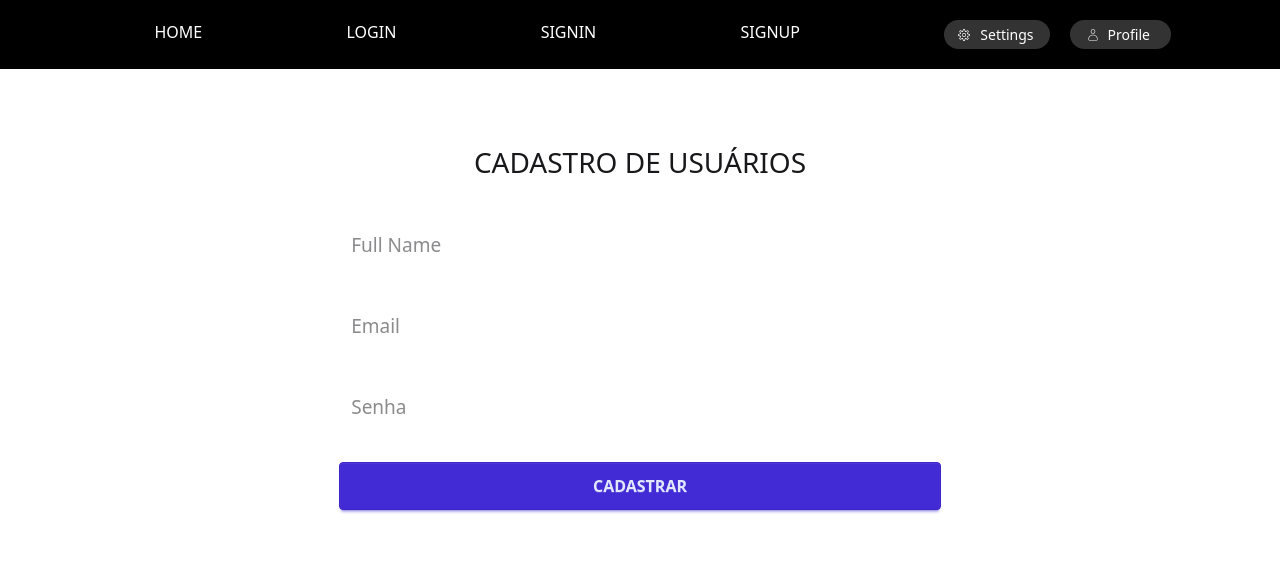
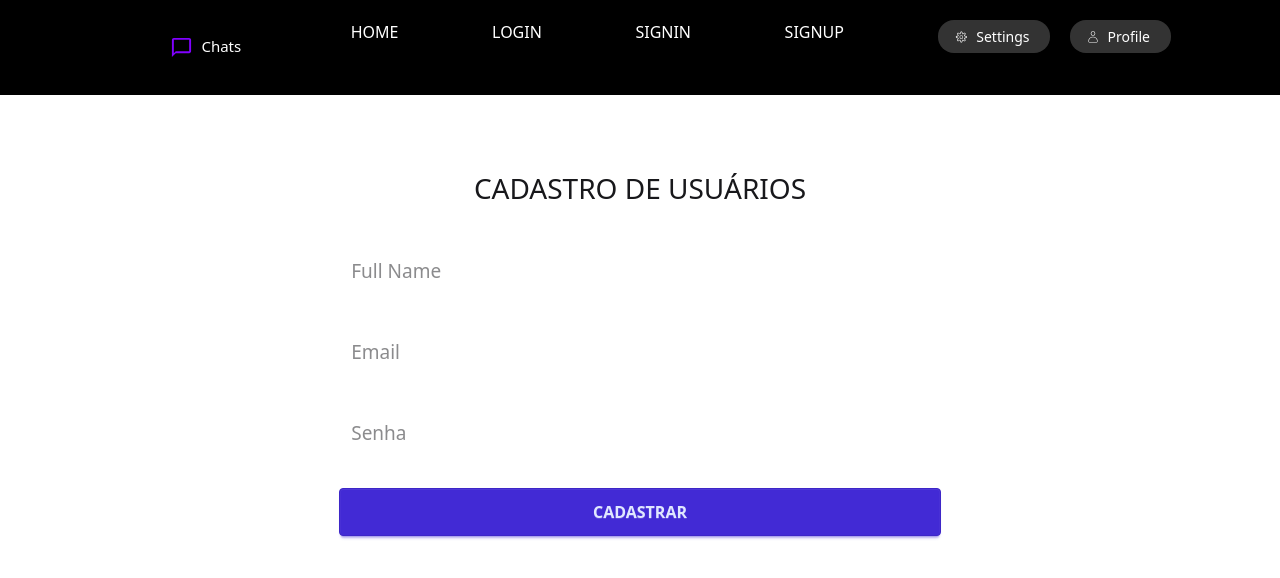
Before and after one commit to GustavoFSProg/chat-mongoose-video-web, a React (Vite) app: page /signup in a window 1280 px wide. Shown: the top 578 px of the page. Built offline with nearby package versions, Linux system fonts and the light colour scheme.

Commit message:
navbar pronto

```diff
--- a/src/App.jsx
+++ b/src/App.jsx
@@ -69,7 +69,8 @@ function App() {
       <NavBar />
       <div
         className="flex w-full text-1xl
-       bg-white flex-col items-center justify-center"
+        h-[100vh]
+       bg-[#404040] flex-col items-center justify-center"
       >
         OLÁ
         <br />
--- a/src/components/Navbar/Navbar.jsx
+++ b/src/components/Navbar/Navbar.jsx
@@ -5,6 +5,7 @@ import { useContext } from "react";
 import { CiSettings } from "react-icons/ci";
 import { CiUser } from "react-icons/ci";
 import { LuLogOut } from "react-icons/lu";
+import { MdChatBubbleOutline } from "react-icons/md";
 
 
 function NavBar() {
@@ -29,6 +30,16 @@ function NavBar() {
 
 
      h-auto bg-black">
+
+      <div className="flex hover:bg-[#333333]   p-2 items-center justify-center">
+        <buton type="button" className=" flex  p-2 items-center justify-center cursor-pointer">
+
+        <MdChatBubbleOutline style={{fontSize: '23px', color: '#8000ff'}}/>
+       <span className="text-[15px] ml-2 -mt-[2px]">
+         Chats
+        </span>
+        </buton>
+      </div>
         <Link to="/">
         HOME
         </Link>
@@ -41,20 +52,27 @@ function NavBar() {
         <Link to="/signup">
         SIGNUP
         </Link>
-        <div className="flex w-auto -mr-[45px]">
+        <div className="flex w-auto h-auto -mr-[45px]">
 
 
-        <div className="flex hover:bg-[#808080]  cursor-pointer h-auto p-1 pl-3 pb-1 pr-4 items-center
+        <div className="flex hover:bg-[#808080]
+          cursor-pointer h-[33px] p-1 pl-4 pb-1 pr-5 items-center
          bg-[#333333] rounded-2xl">
-        <CiSettings />
+          <button type="button" className=" flex cursor-pointer
+           items-center text-[14px] w-[76px]">
+
+        <CiSettings style={{fontSize: '18px'}}/>
       <p className="text-[14px] ml-2">
           Settings
         </p>
+          </button>
         </div>
+
         <div className="flex ml-5
-       h-auto p-1 pl-4 pb-1 pr-5 items-center
+      o p-1 pl-4 pb-1 pr-5 items-center
          bg-[#333333] rounded-2xl
          cursor-pointer
+         h-[33px]
          hover:bg-[#808080]
         ">
           <button type="button" className=" flex cursor-pointer items-center text-[14px] w-[65px]">
@@ -70,7 +88,7 @@ function NavBar() {
         {isSignup === true  ?
       <div className="flex
        hover:bg-[#808080]
-      ml-5 h-auto items-center
+      ml-5 h-[33px] items-center
       p-1 pl-5 pb-1 pr-4
       bg-[#333333] rounded-2xl
       cursor-pointer
```
